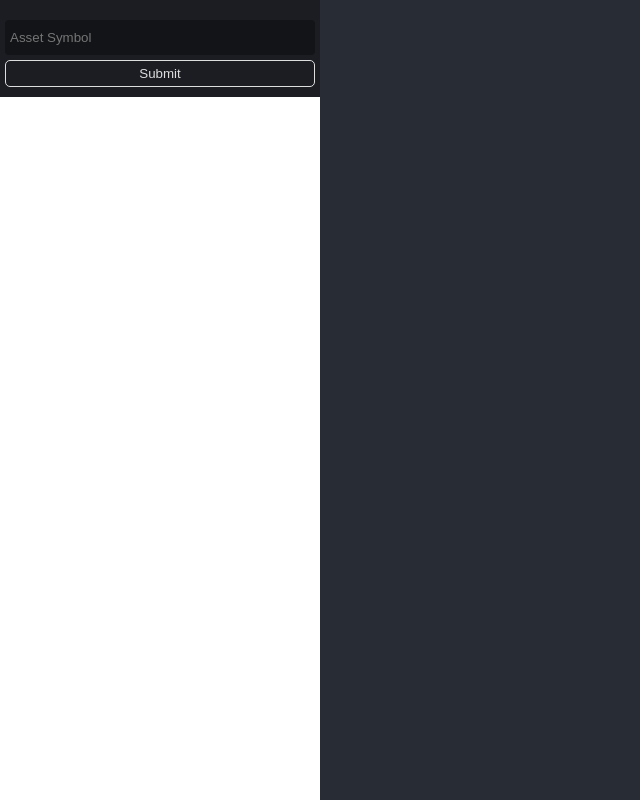
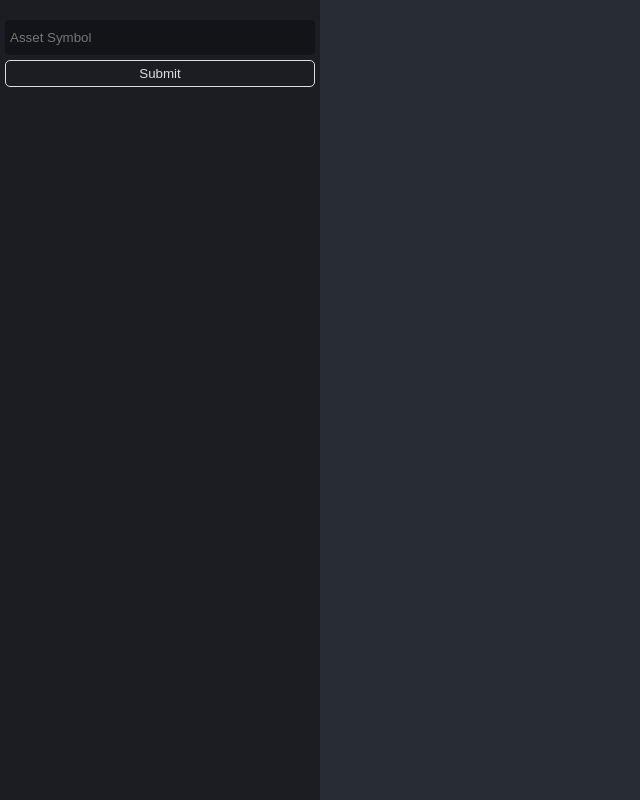
Before and after one commit to dungwoong/efficient-portfolio, a React (Create React App) app: page / in a window 1280 px wide. Shown: the whole page, without its empty margins (0-640 px from the left). Built offline with nearby package versions, Linux system fonts and the light colour scheme; the HTML template or start-up script is replaced by a standard one.

Commit message:
Styled the sidebar

```diff
--- a/src/App.css
+++ b/src/App.css
@@ -5,12 +5,14 @@
   height: 100%;
 }
 
-.SideBar {
+.sidebar {
   grid-column: 1/3;
+  grid-row: 1/2;
 }
 
 .Visualizations {
   grid-column: 3/9;
+  grid-row: 1/2;
   background-color: #282c34;
 }
 
--- a/src/App.tsx
+++ b/src/App.tsx
@@ -1,13 +1,11 @@
 import React from "react";
 import "./App.css";
-import { StockForm } from "./components/addAssets/AssetForm";
+import SideBar from "./components/Sidebar";
 
 function App() {
 	return (
 		<div className="App">
-			<div className="SideBar">
-				<StockForm></StockForm>
-			</div>
+			<SideBar></SideBar>
 			<div className="Visualizations"></div>
 		</div>
 	);
--- /dev/null
+++ b/src/components/Sidebar.tsx
@@ -0,0 +1,17 @@
+import React from "react";
+import "../App.css";
+import styled from "styled-components";
+import { SIDEBAR_DARK_GRAY } from "../constants/colors";
+import { StockForm } from "./addAssets/AssetForm";
+
+const SideBarDiv = styled.div`
+    background-color: ${SIDEBAR_DARK_GRAY};
+`;
+
+export default function SideBar() {
+	return (
+		<SideBarDiv className="sidebar">
+			<StockForm></StockForm>
+		</SideBarDiv>
+	);
+}
```
